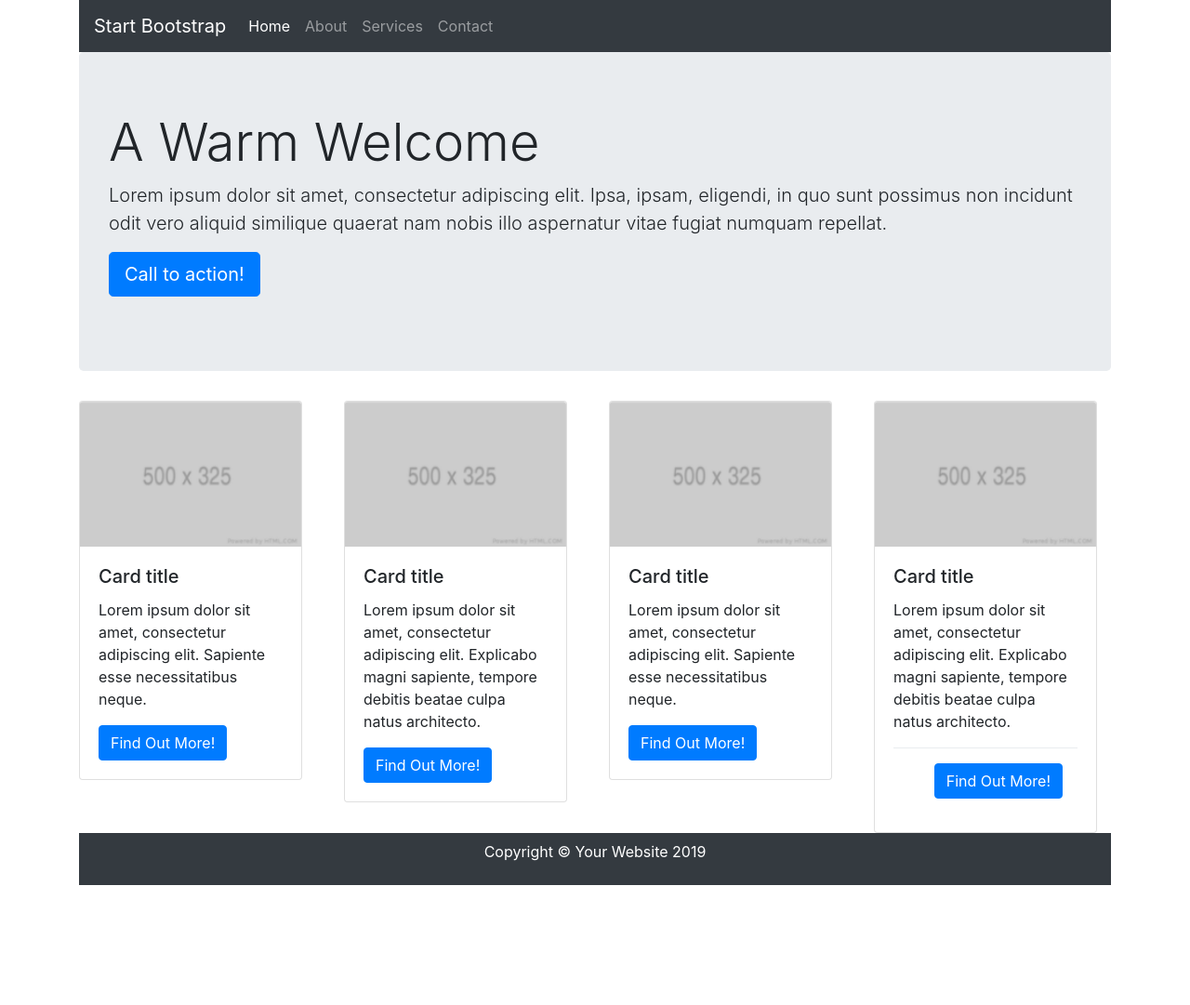
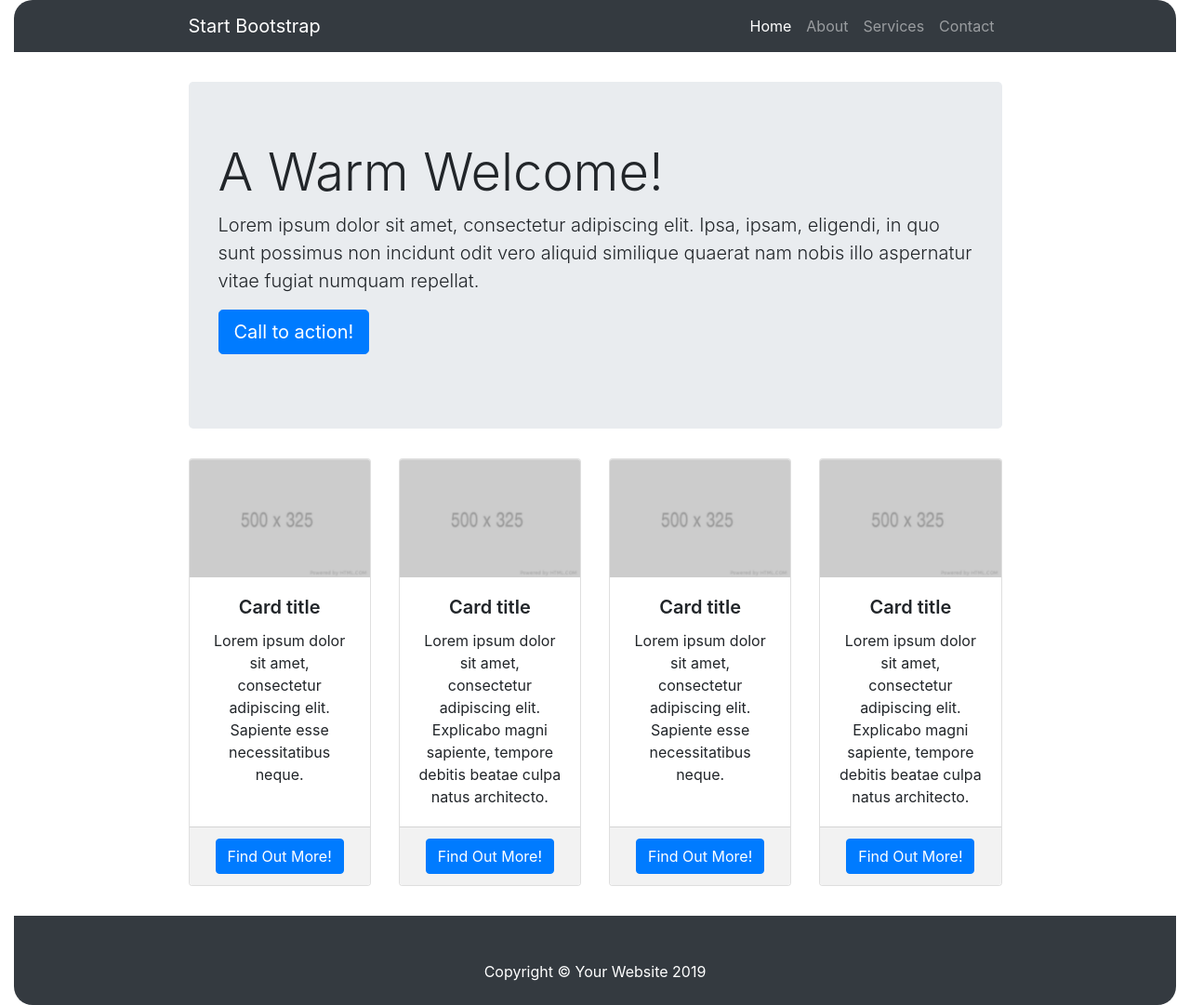
Before and after one commit to altarin/develop, a plain HTML site: page week8/welcome/index.html in a window 1280 px wide. Shown: the whole page at 93% size. Before the commit the page ends 952 px from the top, so only its background shows below. Drawn offline with nearby package versions, Linux system fonts and the light colour scheme.

Commit message:
changed welcome page

```diff
--- a/week8/welcome/index.html
+++ b/week8/welcome/index.html
@@ -7,21 +7,16 @@
     <meta name="viewport" content="width=device-width, initial-scale=1, shrink-to-fit=no">
     <link rel="stylesheet" href="https://maxcdn.bootstrapcdn.com/bootstrap/4.0.0/css/bootstrap.min.css"
         integrity="sha384-Gn5384xqQ1aoWXA+058RXPxPg6fy4IWvTNh0E263XmFcJlSAwiGgFAW/dAiS6JXm" crossorigin="anonymous">
-    <style>
-        footer .navbar {
-            color: #fff;
-            justify-content: center;
-        }
-    </style>
+    <link rel="stylesheet" href="style.css" type="text/css" />
     <title>Welcome</title>
 </head>
 
 <body>
     <div class="container">
-        <nav>
+        <header>
             <div class="row">
                 <div class="col">
-                    <nav class="navbar navbar-expand-lg navbar-dark bg-dark">
+                    <nav class="navbar navbar-expand-lg navbar-dark bg-dark cont_wid">
                         <div>
                             <a class="navbar-brand" href="#">Start Bootstrap</a>
                             <button class="navbar-toggler" type="button" data-toggle="collapse"
@@ -42,19 +37,18 @@
                     </nav>
                 </div>
             </div>
-        </nav>
-        <div class="banner">
+        </header>
+        <div class="banner cont_wid">
             <div class="row">
                 <div class="col">
                     <div class="jumbotron warm">
-                        <h1 class="display-4">A Warm Welcome</h1>
+                        <h1 class="display-4">A Warm Welcome!</h1>
                         <p class="lead">Lorem ipsum dolor sit amet, consectetur adipiscing elit. Ipsa, ipsam, eligendi,
                             in
                             quo
                             sunt possimus non incidunt odit vero aliquid similique quaerat nam nobis illo aspernatur
                             vitae
                             fugiat numquam repellat.</p>
-
                         <p class="lead">
                             <a class="btn btn-primary btn-lg" href="#" role="button">Call to action!</a>
                         </p>
@@ -62,54 +56,72 @@
                 </div>
             </div>
         </div>
-        <div class="content">
+        <div class="content cont_wid">
             <div class="row">
-                <div class="col">
-                    <div class="card" style="width: 15rem;">
+
+                <div class="colcard col-xl-3 col-md-6 col-sm-6">
+                    <div class="card">
                         <img src="image.png" class="card-img-top" alt="...">
                         <div class="card-body">
                             <h5 class="card-title">Card title</h5>
                             <p class="card-text">Lorem ipsum dolor sit amet, consectetur adipiscing elit. Sapiente esse
                                 necessitatibus neque.</p>
-                            <a href="#" class="btn btn-primary">Find Out More!</a>
                         </div>
+                        <ul class="list-group">
+                            <li class="list-group-item list-group-item-secondary">
+                                <a href="#" class="btn btn-primary">Find Out More!</a>
+                            </li>
+                        </ul>
                     </div>
                 </div>
-                <div class="col">
-                    <div class="card" style="width: 15rem;">
+
+                <div class="colcard col-xl-3 col-md-6 col-sm-6">
+                    <div class="card">
                         <img src="image.png" class="card-img-top" alt="...">
                         <div class="card-body">
                             <h5 class="card-title">Card title</h5>
                             <p class="card-text">Lorem ipsum dolor sit amet, consectetur adipiscing elit. Explicabo
                                 magni
                                 sapiente, tempore debitis beatae culpa natus architecto.</p>
-                            <a href="#" class="btn btn-primary">Find Out More!</a>
                         </div>
+                        <ul class="list-group">
+                            <li class="list-group-item list-group-item-secondary">
+                                <a href="#" class="btn btn-primary">Find Out More!</a>
+                            </li>
+                        </ul>
                     </div>
                 </div>
-                <div class="col">
-                    <div class="card" style="width: 15rem;">
+
+                <div class="colcard col-xl-3 col-md-6 col-sm-6">
+                    <div class="card">
                         <img src="image.png" class="card-img-top" alt="...">
                         <div class="card-body">
                             <h5 class="card-title">Card title</h5>
                             <p class="card-text">Lorem ipsum dolor sit amet, consectetur adipiscing elit. Sapiente esse
                                 necessitatibus neque.</p>
-                            <a href="#" class="btn btn-primary">Find Out More!</a>
                         </div>
+                        <ul class="list-group">
+                            <li class="list-group-item list-group-item-secondary">
+                                <a href="#" class="btn btn-primary">Find Out More!</a>
+                            </li>
+                        </ul>
                     </div>
                 </div>
-                <div class="col">
-                    <div class="card" style="width: 15rem;">
+
+                <div class="colcard col-xl-3 col-md-6 col-sm-6">
+                    <div class="card">
                         <img src="image.png" class="card-img-top" alt="...">
                         <div class="card-body">
                             <h5 class="card-title">Card title</h5>
                             <p class="card-text">Lorem ipsum dolor sit amet, consectetur adipiscing elit. Explicabo
                                 magni
                                 sapiente, tempore debitis beatae culpa natus architecto.</p>
-                            <div class="modal-footer">
+                        </div>
+                        <ul class="list-group">
+                            <li class="list-group-item list-group-item-secondary">
                                 <a href="#" class="btn btn-primary">Find Out More!</a>
-                            </div>
-                        </div>
+                            </li>
+                        </ul>
                     </div>
                 </div>
             </div>
@@ -125,7 +137,7 @@
             </div>
         </footer>
     </div>
-    </div>
+
 
 
 
--- /dev/null
+++ b/week8/welcome/style.css
@@ -0,0 +1,55 @@
+.container {
+    max-width: 100%;
+}
+
+.cont_wid {
+    padding-left: 15%;
+    padding-right: 15%;
+}
+
+header .collapse {
+    justify-content: flex-end;
+}
+
+header {
+    padding-bottom: 2em;
+}
+
+header .navbar {
+    border-radius: 20px 20px 0 0;
+}
+
+h5 {
+    font-weight: 600;
+}
+
+.card-body {
+    text-align: center;
+}
+
+.content .card {
+    height: 100%;
+}
+
+.content .list-group-item {
+    border-radius: 0;
+    text-align: center;
+    background: #F2F2F2;
+    border-right: none;
+    border-bottom: none;
+    border-left: none;
+}
+
+.colcard {
+    margin-bottom: 2em;
+}
+
+footer .navbar {
+    color: #fff;
+    justify-content: center;
+    border-radius: 0 0 20px 20px;
+}
+
+footer p {
+    padding-top: 2.5em;
+}
```
